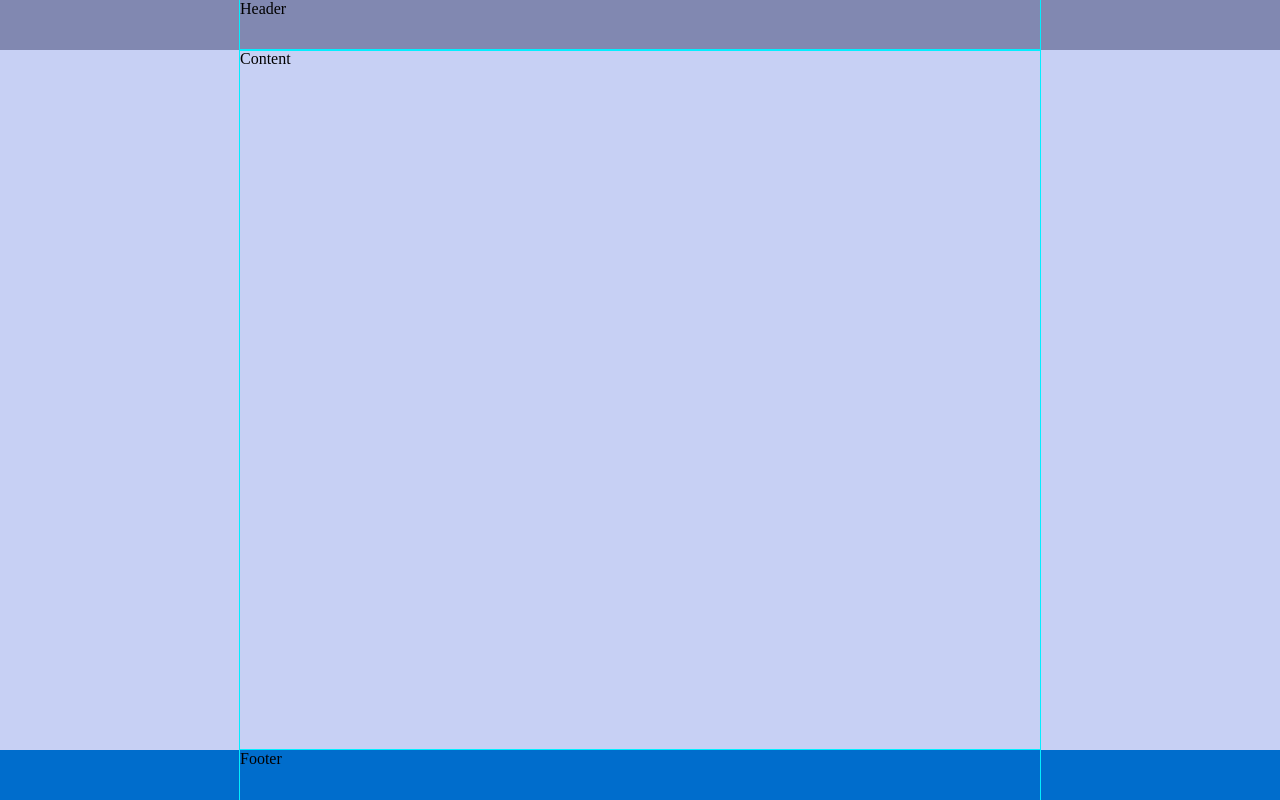
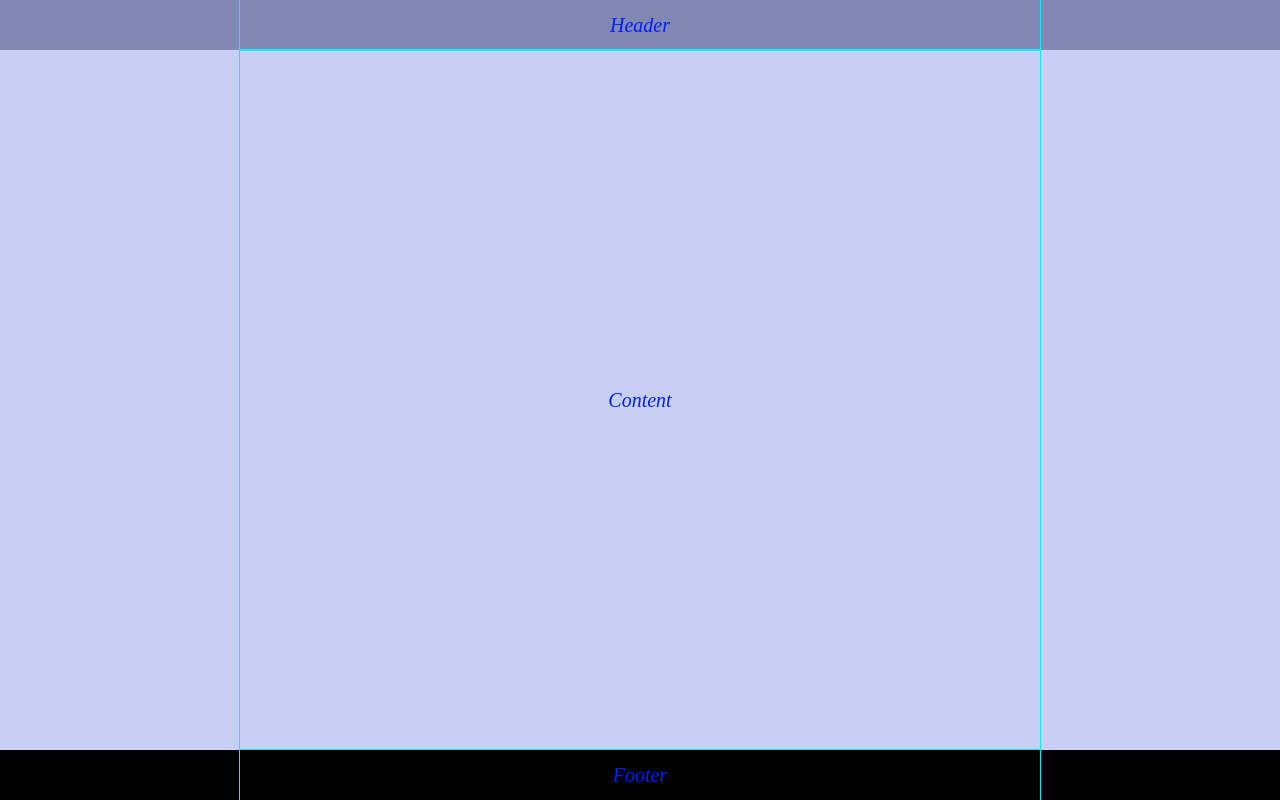
Before and after one commit to aleksr777/template-react-base, a React (Vite) app: page / in a window 1280 px wide. Built offline with nearby package versions, Linux system fonts and the light colour scheme.

Commit message:
style: незначительные поправки

```diff
--- a/src/components/app-layout/app-layout.module.css
+++ b/src/components/app-layout/app-layout.module.css
@@ -48,5 +48,19 @@
   margin: 0;
   min-height: 50px;
   width: 100%;
-  background-color: rgb(0, 109, 204);
+  background-color: rgb(0, 0, 0);
 }
+
+.blockTitle {
+  box-sizing: border-box;
+  position: absolute;
+  left:50%;
+  top:50%;
+  transform: translate(-50%, -50%);
+  margin: 0;
+  padding: 0;
+  text-align: center;
+  color: rgb(0, 30, 255);
+  font-size: 20px;
+  font-style: italic;
+}
--- a/src/components/app-layout/app-layout.tsx
+++ b/src/components/app-layout/app-layout.tsx
@@ -4,13 +4,19 @@ const AppLayout = () => {
   return (
     <div className={styles.main}>
       <header className={styles.main__header}>
-        <div className={styles.main__container}>Header</div>
+        <div className={styles.main__container}>
+          <p className={styles.blockTitle}>Header</p>
+        </div>
       </header>
       <div className={styles.main__content}>
-        <div className={styles.main__container}>Content</div>
+        <div className={styles.main__container}>
+          <p className={styles.blockTitle}>Content</p>
+        </div>
       </div>
       <footer className={styles.main__footer}>
-        <div className={styles.main__container}>Footer</div>
+        <div className={styles.main__container}>
+          <p className={styles.blockTitle}>Footer</p>
+        </div>
       </footer>
     </div>
   );
--- a/tsconfig.json
+++ b/tsconfig.json
@@ -11,7 +11,7 @@
     "allowImportingTsExtensions": true,
     "resolveJsonModule": true,
     "isolatedModules": true,
-    //"noEmit": true,
+    "noEmit": true,
     "jsx": "react-jsx",
 
     /* Linting */
```
